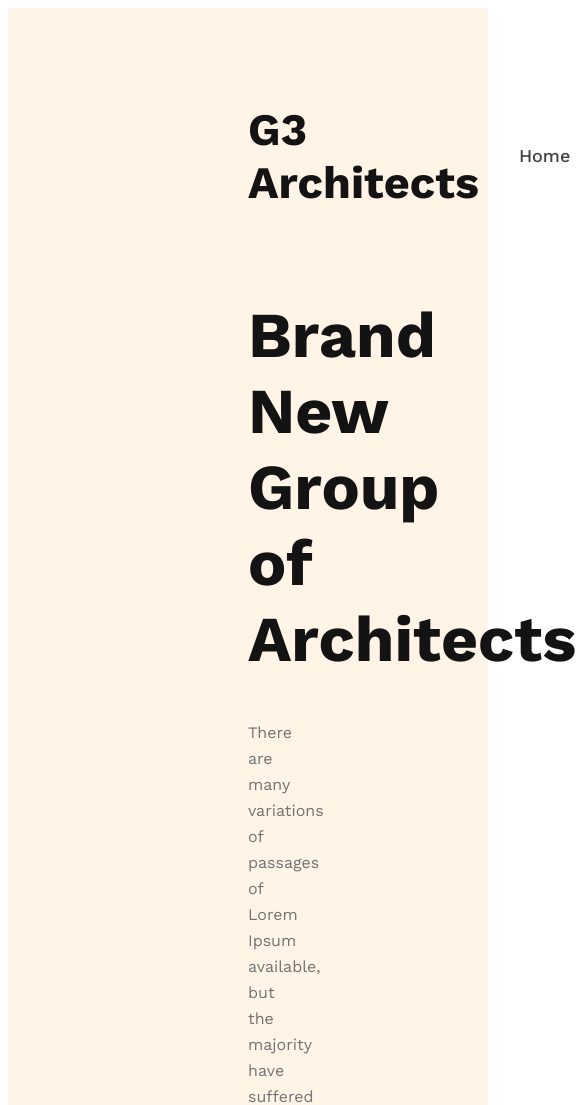
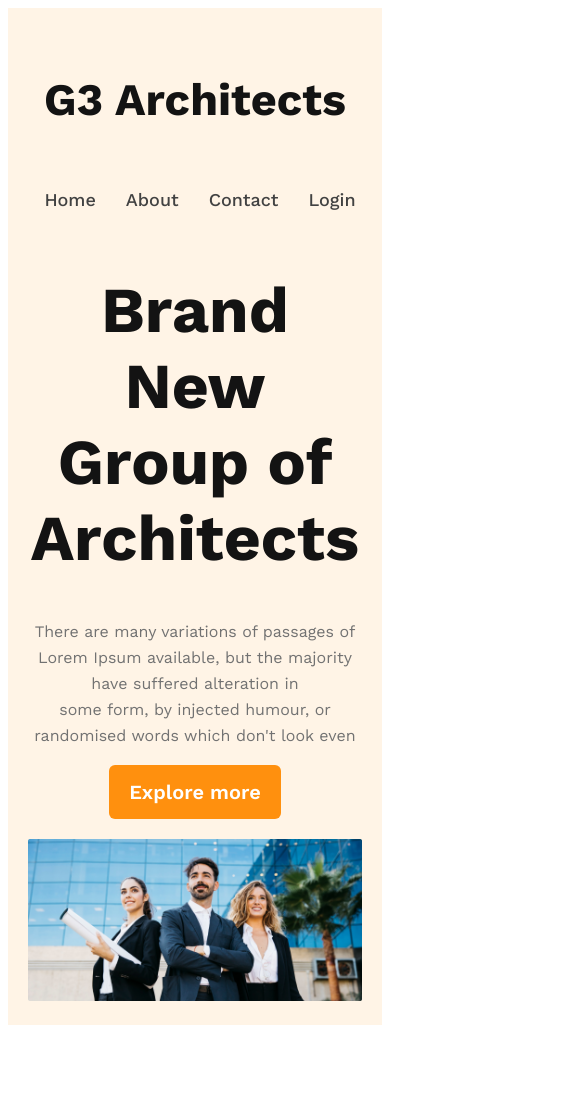
Before and after one commit to Khairabul/G3-Architects, a plain HTML site: page index.html in a window 390 px wide. Shown: the top 1105 px of the page, 585 px wide, since content can reach past the window. After the commit the page ends 1033 px from the top, so only its background shows below. Drawn offline with nearby package versions, Linux system fonts and the light colour scheme.

Commit message:
content responsive style added

```diff
--- a/styles/style.css
+++ b/styles/style.css
@@ -16,6 +16,7 @@
     font-weight: 600;
     border: none;
     padding: 15px 20px;
+    cursor: pointer;
 }
 
 /* Header Tag */
@@ -30,7 +31,6 @@ nav {
     justify-content: space-between;
     align-items: center;
 }
-
 .nav-title {
     color: #131313;
     font-size: 45px;
@@ -38,7 +38,6 @@ nav {
     font-weight: 700;
     line-height: normal;
 }
-
 nav>ul {
     display: flex;
 }
@@ -89,5 +88,27 @@ nav a {
     font-style: normal;
     font-weight: 400;
     line-height: 26px;
+}
+.banner img{
+    margin-top: 20px;
+    width:100%
+}
 
+/* Responsive media query */
+
+@media screen and (max-width:576px) {
+    header{
+        padding :20px;
+    }
+    nav{
+        flex-direction: column;
+    }
 }
+@media screen and (min-width:576px) and (max-width:960px) {
+    header{
+        padding: 50px;
+    }
+    nav{
+        flex-direction: column;
+    }
+}
```
